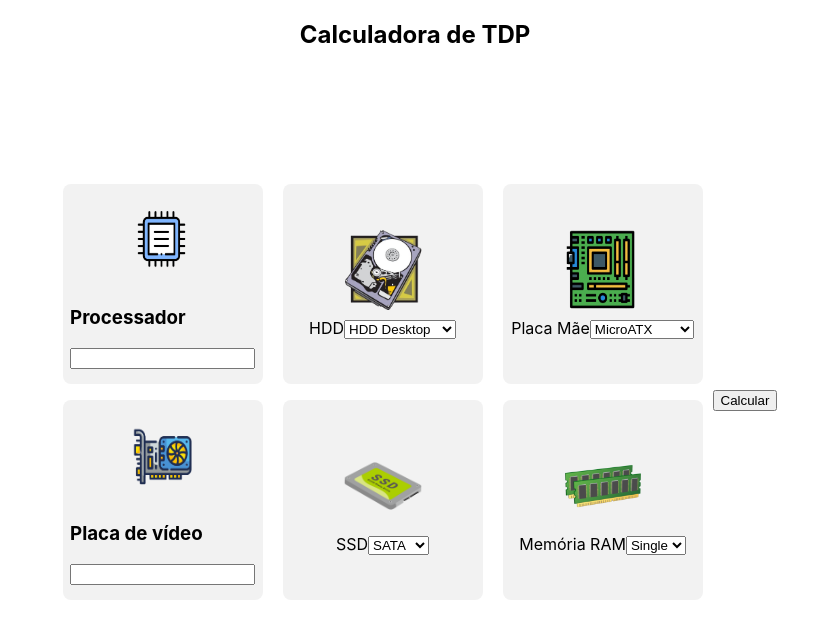
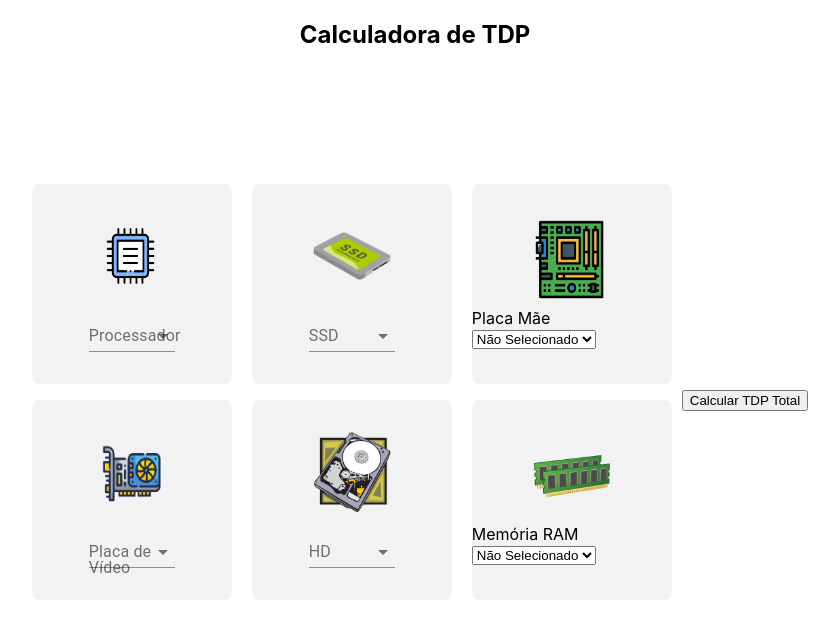
Before and after one commit to tatehira/Front-CalculoTDP, a React (Create React App) app: page / in a window 1280 px wide. Shown: the top 638 px of the page, without its empty margins (225-1064 px from the left). Built offline with nearby package versions, Linux system fonts and the light colour scheme; the HTML template or start-up script is replaced by a standard one.

Commit message:
Adicionado autocompletar + listas do backend

```diff
--- a/package.json
+++ b/package.json
@@ -3,10 +3,13 @@
   "version": "0.1.0",
   "private": true,
   "dependencies": {
+    "@material-ui/core": "^4.12.4",
+    "@material-ui/lab": "^4.0.0-alpha.61",
     "@testing-library/jest-dom": "^5.16.5",
     "@testing-library/react": "^13.4.0",
     "@testing-library/user-event": "^13.5.0",
     "axios": "^1.4.0",
+    "or": "^0.2.0",
     "react": "^18.2.0",
     "react-dom": "^18.2.0",
     "react-scripts": "^1.1.5",
--- a/src/App.js
+++ b/src/App.js
@@ -1,5 +1,7 @@
 import React, { useState } from 'react';
 import axios from 'axios';
+import Autocomplete from '@material-ui/lab/Autocomplete';
+import TextField from '@material-ui/core/TextField';
 import './App.css';
 import Field from './components/Field';
 import ProcessadorInput from './components/ProcessadorInput';
@@ -13,6 +15,73 @@ import placaMaeImg from './images/placa-mae.png';
 import memoriaRamImg from './images/memoria-ram.png';
 
 const App = () => {
+  const processadorOptions = [
+    "Intel Core i9-11900K",
+    "Intel Core i7-11700K",
+    "Intel Core i5-11600K",
+    "Intel Core i9-10900K",
+    "Intel Core i7-10700K",
+    "Intel Core i5-10400F",
+    "Intel Core i7-9700K",
+    "Intel Core i9-12900K",
+    "Intel Core i7-12700K",
+    "Intel Core i5-12600K",
+    "Intel Core i9-11900KF",
+    "Intel Core i7-11700KF",
+    "Intel Core i9-10900KF",
+    "Intel Core i7-10700KF",
+    "Intel Core i7-9700KF"
+  ];
+
+  const placaVideoOptions = [
+    "NVIDIA GeForce RTX 3090",
+    "NVIDIA GeForce RTX 3080",
+    "NVIDIA GeForce RTX 3070",
+    "NVIDIA GeForce RTX 3060 Ti",
+    "NVIDIA GeForce RTX 2080 Ti",
+    "NVIDIA GeForce RTX 2080 Super",
+    "NVIDIA GeForce RTX 2070",
+    "NVIDIA GeForce GTX 1660 Super",
+    "AMD Radeon RX 6900 XT",
+    "AMD Radeon RX 6800 XT",
+    "AMD Radeon RX 6800",
+    "AMD Radeon RX 6700 XT",
+    "AMD Radeon RX 5700 XT",
+    "AMD Radeon RX 5600 XT"
+  ];
+
+  const ssdOptions = [
+    "SSD 120GB",
+    "SSD 240GB",
+    "SSD 480GB",
+    "SSD 1TB",
+    "SSD 2TB"
+  ];
+
+  const hdOptions = [
+    "HD 500GB",
+    "HD 1TB",
+    "HD 2TB",
+    "HD 4TB",
+    "HD 8TB"
+  ];
+
+  const placaMaeOptions = [
+    { label: 'Não Selecionado', value: 0 },
+    { label: 'MicroATX', value: 1 },
+    { label: 'MiniATX', value: 2 },
+    { label: 'ATX', value: 'ATX' },
+    { label: 'ExtendedATX', value: 3 }
+  ];
+
+  const ramOptions = [
+    { label: 'Não Selecionado', value: 0 },
+    { label: '4GB', value: 4 },
+    { label: '8GB', value: 8 },
+    { label: '16GB', value: 16 },
+    { label: '32GB', value: 32 }
+  ];
+
   const [processador, setProcessador] = useState('');
   const [placaVideo, setPlacaVideo] = useState('');
   const [ssd, setSsd] = useState(null);
@@ -21,28 +90,28 @@ const App = () => {
   const [ram, setRam] = useState(null);
   const [tdpTotal, setTdpTotal] = useState(null);
 
-  const handleProcessadorChange = (e) => {
-    setProcessador(e.target.value);
+  const handleProcessadorChange = (event, value) => {
+    setProcessador(value);
   };
 
-  const handlePlacaVideoChange = (e) => {
-    setPlacaVideo(e.target.value);
+  const handlePlacaVideoChange = (event, value) => {
+    setPlacaVideo(value);
   };
 
-  const handleSsdChange = (e) => {
-    setSsd(e.target.value);
+  const handleSsdChange = (event, value) => {
+    setSsd(value);
   };
 
-  const handleHdChange = (e) => {
-    setHd(e.target.value);
+  const handleHdChange = (event, value) => {
+    setHd(value);
   };
 
-  const handlePlacaMaeChange = (e) => {
-    setPlacaMae(e.target.value);
+  const handlePlacaMaeChange = (event, value) => {
+    setPlacaMae(value);
   };
 
-  const handleRamChange = (e) => {
-    setRam(e.target.value);
+  const handleRamChange = (event, value) => {
+    setRam(value);
   };
 
   const handleSubmit = () => {
@@ -65,75 +134,85 @@ const App = () => {
       });
   };
 
+  const validateInput = (value, options) => {
+    return options.includes(value) ? value : '';
+  };
+
   return (
     <div className="App">
       <div className="container">
         <h2 className="form-heading">Calculadora de TDP</h2>
         <div className="fields-container">
-          <Field imagePath={processadorImg}>
-            <ProcessadorInput value={processador} onChange={handleProcessadorChange} />
-          </Field>
-          <Field imagePath={placaVideoImg}>
-            <PlacaVideoInput value={placaVideo} onChange={handlePlacaVideoChange} />
-          </Field>
+          <div className="spaced-field">
+            <Field imagePath={processadorImg}>
+              <Autocomplete
+                options={processadorOptions}
+                renderInput={(params) => <TextField {...params} label="Processador" />}
+                value={processador}
+                onChange={(event, value) => handleProcessadorChange(event, validateInput(value, processadorOptions))}
+              />
+            </Field>
+          </div>
+          <div className="spaced-field">
+            <Field imagePath={placaVideoImg}>
+              <Autocomplete
+                options={placaVideoOptions}
+                renderInput={(params) => <TextField {...params} label="Placa de Vídeo" />}
+                value={placaVideo}
+                onChange={(event, value) => handlePlacaVideoChange(event, validateInput(value, placaVideoOptions))}
+              />
+            </Field>
+          </div>
         </div>
         <div className="fields-container">
-          <Field className="spaced-field" imagePath={hddImg}>
-            <EnumSelect
-              label="HDD"
-              options={[
-                { label: 'HDD Desktop', value: 'HDDDesktop' },
-                { label: 'HDD Notebook', value: 'HDDNotebook' },
-              ]}
-              value={hd}
-              onChange={handleHdChange}
-            />
-          </Field>
-          <Field className="spaced-field" imagePath={ssdImg}>
-            <EnumSelect
-              label="SSD"
-              options={[
-                { label: 'SATA', value: 'Sata' },
-                { label: 'NVME', value: 'Nvme' },
-              ]}
-              value={ssd}
-              onChange={handleSsdChange}
-            />
-          </Field>
+          <div className="spaced-field">
+            <Field imagePath={ssdImg}>
+              <Autocomplete
+                options={ssdOptions}
+                renderInput={(params) => <TextField {...params} label="SSD" />}
+                value={ssd}
+                onChange={(event, value) => handleSsdChange(event, validateInput(value, ssdOptions))}
+              />
+            </Field>
+          </div>
+          <div className="spaced-field">
+            <Field imagePath={hddImg}>
+              <Autocomplete
+                options={hdOptions}
+                renderInput={(params) => <TextField {...params} label="HD" />}
+                value={hd}
+                onChange={(event, value) => handleHdChange(event, validateInput(value, hdOptions))}
+              />
+            </Field>
+          </div>
         </div>
         <div className="fields-container">
-          <Field className="spaced-field" imagePath={placaMaeImg}>
-            <EnumSelect
-              label="Placa Mãe"
-              options={[
-                { label: 'MicroATX', value: 'MicroATX' },
-                { label: 'MiniATX', value: 'MiniATX' },
-                { label: 'ATX', value: 'ATX' },
-                { label: 'ExtendedATX', value: 'ExtendedATX' },
-              ]}
-              value={placaMae}
-              onChange={handlePlacaMaeChange}
-            />
-          </Field>
-          <Field className="spaced-field" imagePath={memoriaRamImg}>
-            <EnumSelect
-              label="Memória RAM"
-              options={[
-                { label: 'Single', value: 'Single' },
-                { label: 'Dual', value: 'Dual' },
-                { label: 'Tri', value: 'Tri' },
-                { label: 'Quad', value: 'Quad' },
-              ]}
-              value={ram}
-              onChange={handleRamChange}
-            />
-          </Field>
+          <div className="spaced-field">
+            <Field imagePath={placaMaeImg}>
+              <EnumSelect
+                label="Placa Mãe"
+                options={placaMaeOptions}
+                value={placaMae}
+                onChange={(event, value) => handlePlacaMaeChange(event, value)}
+              />
+            </Field>
+          </div>
+          <div className="spaced-field">
+            <Field imagePath={memoriaRamImg}>
+              <EnumSelect
+                label="Memória RAM"
+                options={ramOptions}
+                value={ram}
+                onChange={(event, value) => handleRamChange(event, value)}
+              />
+            </Field>
+          </div>
         </div>
-        <button onClick={handleSubmit}>Calcular</button>
-        {tdpTotal && <p>TDP Total: {tdpTotal}</p>}
+        <button className="submit-button" onClick={handleSubmit}>Calcular TDP Total</button>
+        {tdpTotal && <div className="result">TDP Total: {tdpTotal}W</div>}
       </div>
     </div>
   );
-};
+}
 
 export default App;
```
Also changed, not shown: instalados.txt (added), 2 other files (tests, documents, lock files or other folders).
